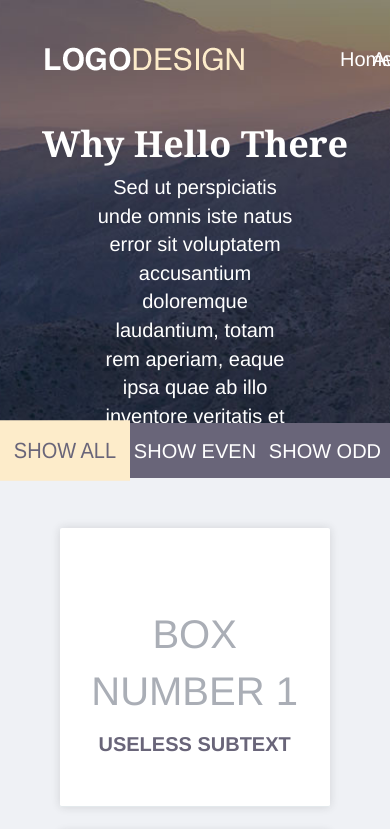
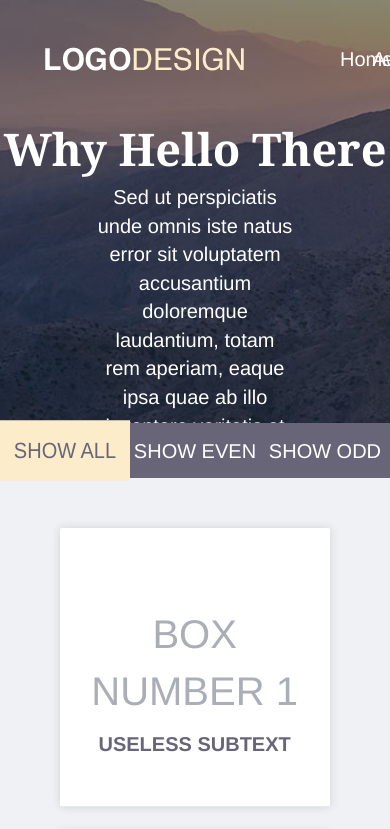
Before and after one commit to rbarnada/bonfire-challenge, a plain HTML site: page index.html in a window 390 px wide. Shown: the top 829 px of the page. Drawn offline with nearby package versions, Linux system fonts and the light colour scheme.

Commit message:
Added comments and increased title size
- Commented the rest of the html and javascript
- increased title size in header for easier readability on mobile

```diff
--- a/scripts/index.js
+++ b/scripts/index.js
@@ -1,3 +1,4 @@
+// Show all
 $('#show-all').on('click', function () {
   $('#show-all').addClass('item-active')
   $('#show-odd').removeClass('item-active')
@@ -6,6 +7,7 @@ $('#show-all').on('click', function () {
   $('.even').fadeIn(400)
 })
 
+// Show evens, hide odds
 $('#show-even').on('click', function () {
   $('#show-all').removeClass('item-active')
   $('#show-odd').removeClass('item-active')
@@ -14,6 +16,7 @@ $('#show-even').on('click', function () {
   setTimeout(() => $('.even').fadeIn(), 200)
 })
 
+// Show odds, hide evens
 $('#show-odd').on('click', function () {
   $('#show-all').removeClass('item-active')
   $('#show-even').removeClass('item-active')
--- a/style/index.css
+++ b/style/index.css
@@ -224,6 +224,9 @@ a {
   .button-text {
     font-size: 20px;
   }
+  .header-text {
+    font-size: 45px;
+  }
 }
 
 /* @media screen and (max-width: 767px) {
```
Also changed, not shown: index.html (+2 -1 lines).
